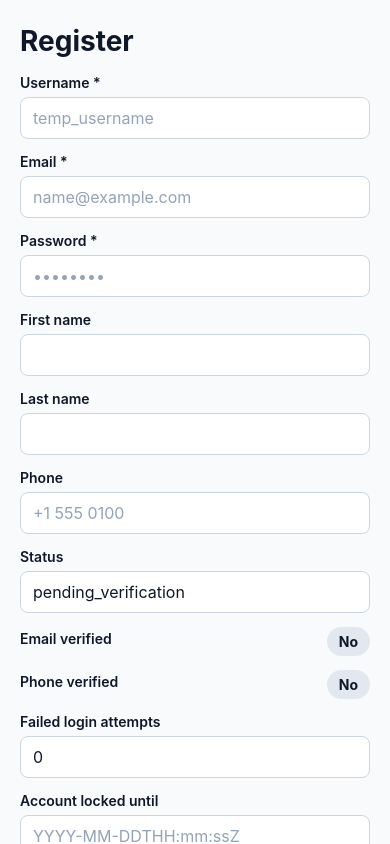
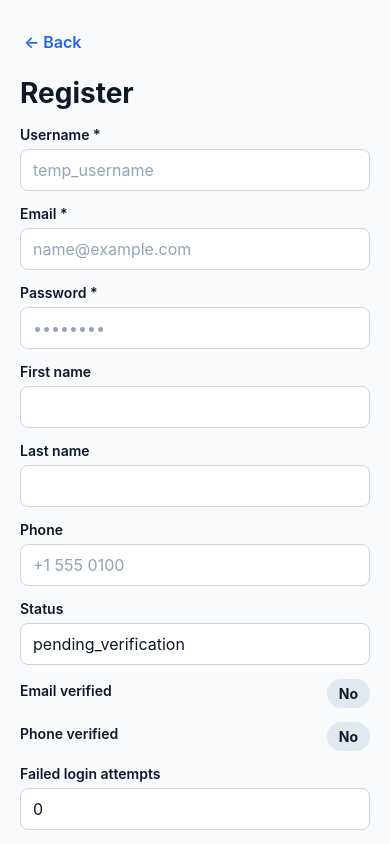
Before and after one commit to sharnangat/societyapp, a React Native app: screen / in a window 390 px wide. Both pictures are taken after a click on the button "Don’t have an account? Register". Built offline with nearby package versions, Linux system fonts and the light colour scheme.

Commit message:
Add back button to registration screen: Implement navigation to login with accessibility features and style adjustments.

```diff
--- a/src/screens/RegisterScreen.tsx
+++ b/src/screens/RegisterScreen.tsx
@@ -364,6 +364,17 @@ function RegisterScreen({ isDarkMode, onSwitchToLogin }: Props) {
       <ScrollView
         contentContainerStyle={styles.content}
         keyboardShouldPersistTaps="handled">
+        {/* Back Button */}
+        <TouchableOpacity
+          style={styles.backButton}
+          onPress={onSwitchToLogin}
+          accessibilityRole="button"
+          accessibilityLabel="Go back to login">
+          <Text style={[styles.backButtonText, isDarkMode && styles.backButtonTextDark]}>
+            ← Back
+          </Text>
+        </TouchableOpacity>
+
         <Text style={[styles.title, isDarkMode && styles.textLight]}>
           Register
         </Text>
@@ -681,6 +692,20 @@ const styles = StyleSheet.create({
     color: '#0f172a',
     fontWeight: '700',
   },
+  backButton: {
+    alignSelf: 'flex-start',
+    marginBottom: 16,
+    paddingVertical: 8,
+    paddingHorizontal: 4,
+  },
+  backButtonText: {
+    fontSize: 16,
+    fontWeight: '600',
+    color: '#2563eb',
+  },
+  backButtonTextDark: {
+    color: '#60a5fa',
+  },
 });
 
 export default RegisterScreen;
```
